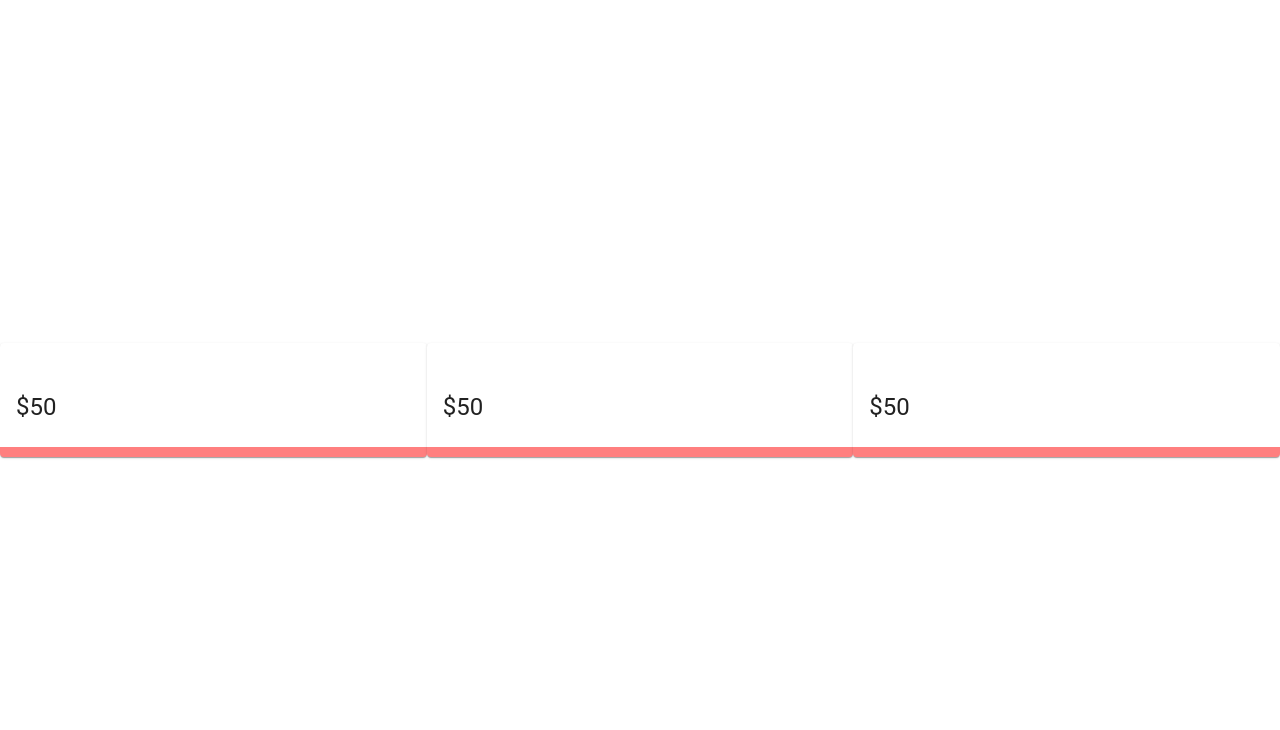
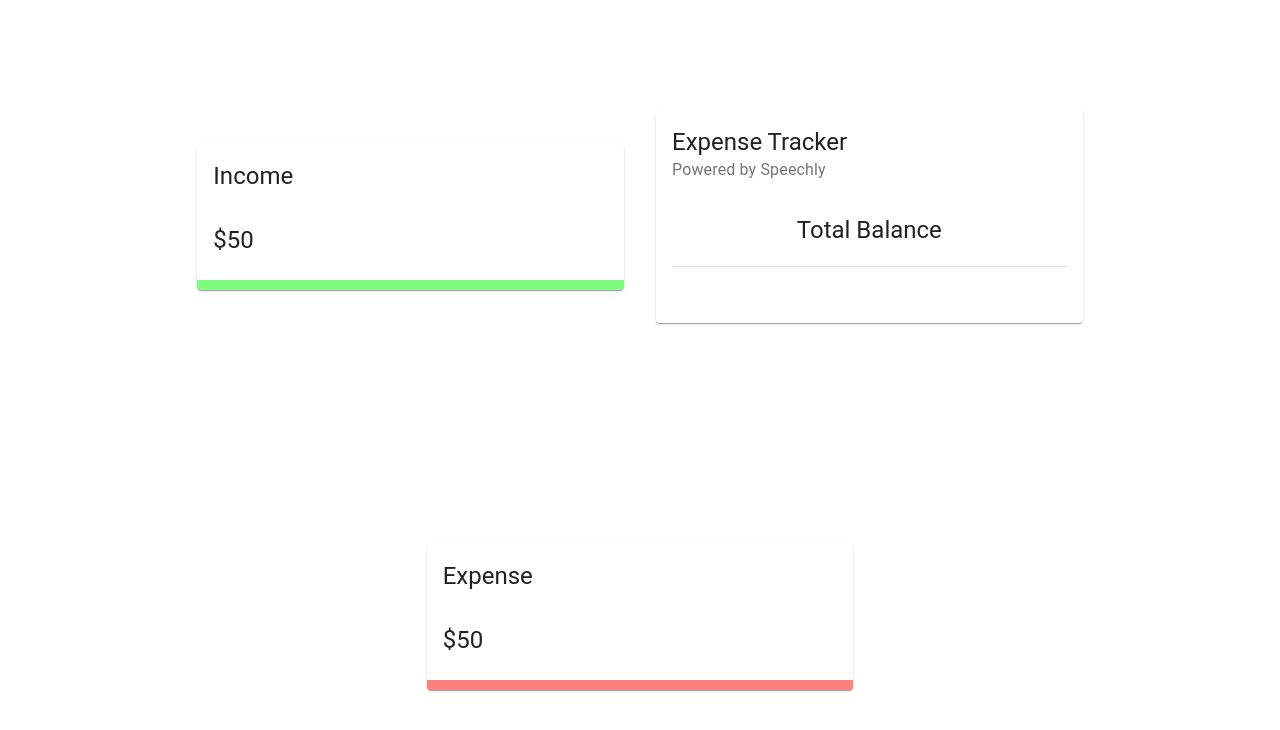
Before and after one commit to dipan010/expense-tracker-voice, a React (Create React App) app: page / in a window 1280 px wide. Shown: the top 730 px of the page. Built offline with nearby package versions, Linux system fonts and the light colour scheme.

Commit message:
imported main

```diff
--- a/src/App.js
+++ b/src/App.js
@@ -1,20 +1,24 @@
 import React from 'react'
 import { Grid } from '@material-ui/core';
 
-import Details from './components/Details/Details';
+import Main from './components/Main/Main'
+import Details from './components/Details/Details'
+import useStyles from './styles';
 
 const App = () => {
+    const classes = useStyles();
+
     return (
         <div>
-            <Grid container spacing={0} alignItems="center" justify="center" style={{ height: '100vh' }}>
+            <Grid className={classes.grid} container spacing={0} alignItems="center" justify="center" style={{ height: '100vh' }}>
                 <Grid item xs={12} sm={4}>
-                    <Details/>
+                    <Details title="Income"/>
                 </Grid>
                 <Grid item xs={12} sm={4}>
-                    <Details/>
+                    <Main/>
                 </Grid>
                 <Grid item xs={12} sm={4}>
-                    <Details/>
+                    <Details title="Expense"/>
                 </Grid>
             </Grid>
         </div>
```
